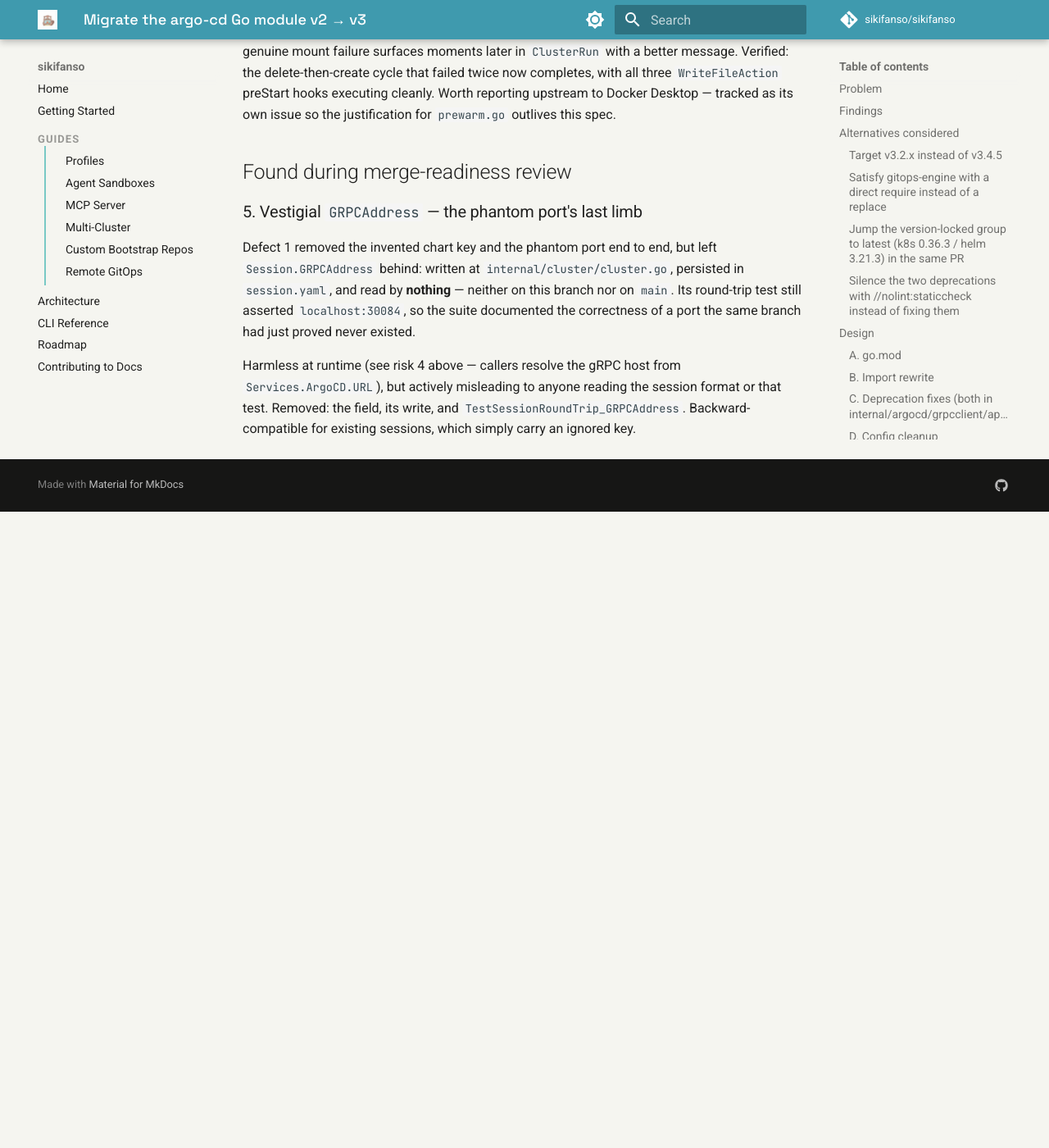
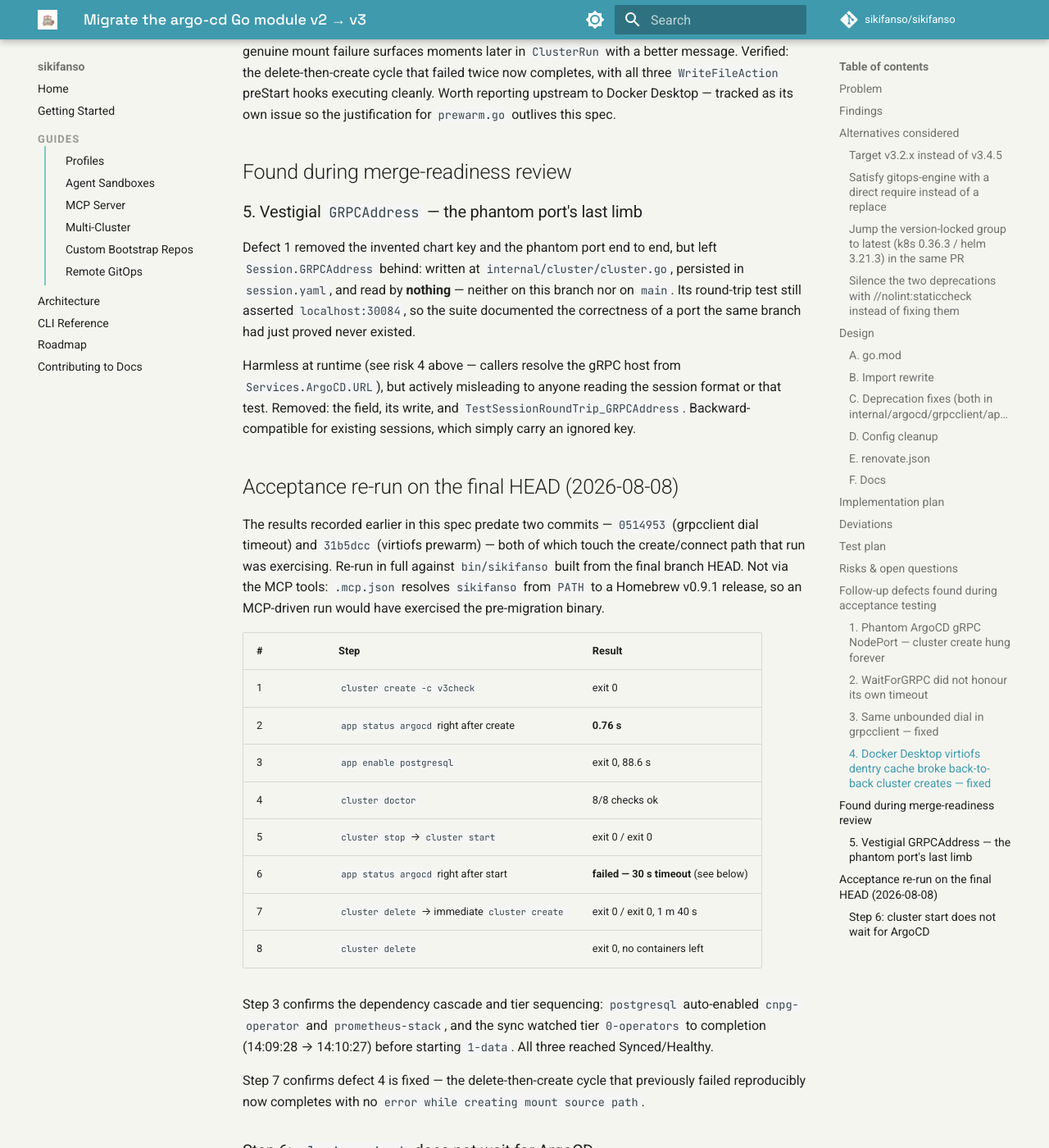
Before and after one commit to sikifanso/sikifanso, an MkDocs documentation site: the page built from docs/specs/2026-07-26-issue-52-argocd-v3-migration.md, in a window 1280 px wide and 1400 px high, scrolled down 13160 px. Shown: the whole window at 82% size. Built offline with MkDocs 1.6.1 and Material for MkDocs 9.7.7, drawn with Linux system fonts in a browser that asks for light colours; comment, search, counter and statistics services are not loaded; before the commit the page ends 13784 px from its top, so only the background shows below that; some of the changed text lies outside the part shown.

Commit message:
docs(spec): record the acceptance re-run on the final HEAD
The recorded results predated 0514953 (grpcclient dial timeout) and 31b5dcc
(virtiofs prewarm), both of which touch the create/connect path that run was
exercising. Re-ran the full cycle against a binary built from the final HEAD —
not via the MCP tools, which resolve sikifanso from PATH to a Homebrew v0.9.1
release and would have exercised the pre-migration binary.

Seven of eight steps pass. Tier sequencing confirmed: postgresql auto-enabled
cnpg-operator and prometheus-stack, and 0-operators completed before 1-data
started. The back-to-back delete/create that previously failed reproducibly now
completes.

Step 6 fails: app status immediately after cluster start times out at 30s, then
succeeds in 0.70s on retry. That is the dial-timeout fix working as designed, but
it exposes a pre-existing gap — cluster.Start waits for the k3s API server via
k3d's WaitForServer, never for ArgoCD, while cluster.Create calls WaitForGRPC.
Neither this branch nor main ever waited. Recorded for separate tracking.

````diff
--- a/docs/specs/2026-07-26-issue-52-argocd-v3-migration.md
+++ b/docs/specs/2026-07-26-issue-52-argocd-v3-migration.md
@@ -564,3 +564,49 @@ Harmless at runtime (see risk 4 above — callers resolve the gRPC host from
 `Services.ArgoCD.URL`), but actively misleading to anyone reading the session format or that
 test. Removed: the field, its write, and `TestSessionRoundTrip_GRPCAddress`. Backward-compatible
 for existing sessions, which simply carry an ignored key.
+
+## Acceptance re-run on the final HEAD (2026-08-08)
+
+The results recorded earlier in this spec predate two commits — `0514953` (grpcclient dial
+timeout) and `31b5dcc` (virtiofs prewarm) — both of which touch the create/connect path that
+run was exercising. Re-run in full against `bin/sikifanso` built from the final branch HEAD.
+Not via the MCP tools: `.mcp.json` resolves `sikifanso` from `PATH` to a Homebrew v0.9.1
+release, so an MCP-driven run would have exercised the pre-migration binary.
+
+| # | Step | Result |
+|---|------|--------|
+| 1 | `cluster create -c v3check` | exit 0 |
+| 2 | `app status argocd` right after create | **0.76 s** |
+| 3 | `app enable postgresql` | exit 0, 88.6 s |
+| 4 | `cluster doctor` | 8/8 checks ok |
+| 5 | `cluster stop` → `cluster start` | exit 0 / exit 0 |
+| 6 | `app status argocd` right after start | **failed — 30 s timeout** (see below) |
+| 7 | `cluster delete` → immediate `cluster create` | exit 0 / exit 0, 1 m 40 s |
+| 8 | `cluster delete` | exit 0, no containers left |
+
+Step 3 confirms the dependency cascade and tier sequencing: `postgresql` auto-enabled
+`cnpg-operator` and `prometheus-stack`, and the sync watched tier `0-operators` to completion
+(14:09:28 → 14:10:27) before starting `1-data`. All three reached Synced/Healthy.
+
+Step 7 confirms defect 4 is fixed — the delete-then-create cycle that previously failed
+reproducibly now completes with no `error while creating mount source path`.
+
+### Step 6: `cluster start` does not wait for ArgoCD
+
+`app status argocd` run immediately after `cluster start` fails at exactly the dial timeout:
+
+```
+Error: timed out connecting to ArgoCD gRPC at localhost:56415 after 30s
+```
+
+Retried ~15 s later it returns in 0.70 s. So this is the defect-3 fix behaving exactly as
+designed — the 10-minute hang is gone — but the underlying gap is untouched: `cluster.Start`
+calls `k3dclient.ClusterStart` with `WaitForServer: true`, which waits for the **k3s API
+server**, not for ArgoCD. `cluster.Create` calls `argocd.WaitForGRPC` before returning;
+`Start` never has, on this branch or on `main`. `cluster start` therefore reports success
+while the next command cannot yet connect.
+
+Pre-existing and independent of this migration, which strictly improved the symptom (silent
+10-minute hang → bounded 30 s error with a clear message). Tracked separately; the obvious fix
+is for `Start` to call `WaitForGRPC` the way `Create` does. Related to #54 (hardcoded
+provisioning wait timeouts).
````
